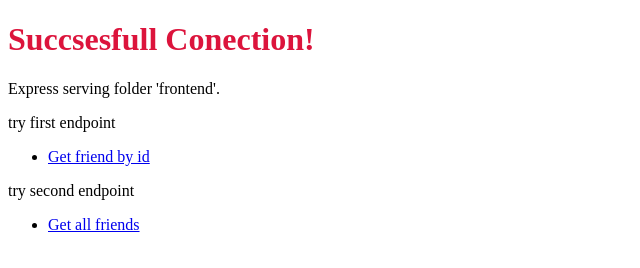
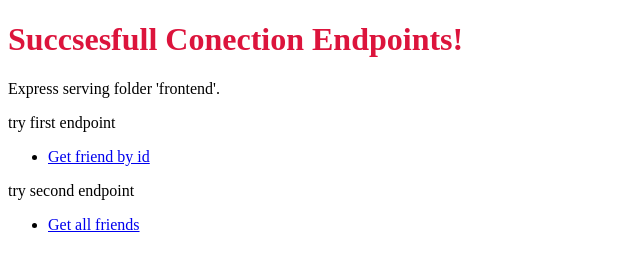
Before and after one commit to svpontes/CSE341ASSIGNMENTSREPOSITORY, a website: page contactsProject/frontend/index.html in a window 1280 px wide. Shown: the whole page, without its empty margins (0-640 px from the left). Drawn offline with Linux system fonts and the light colour scheme.

Commit message:
corrections

```diff
--- a/contactsProject/frontend/index.html
+++ b/contactsProject/frontend/index.html
@@ -8,7 +8,7 @@
 </head>
 
 <body>
-    <h1>Succsesfull Conection!</h1>
+    <h1>Succsesfull Conection Endpoints!</h1>
     <p>Express serving folder 'frontend'.</p>
     <p>try first endpoint</p>
     <ul>
```
